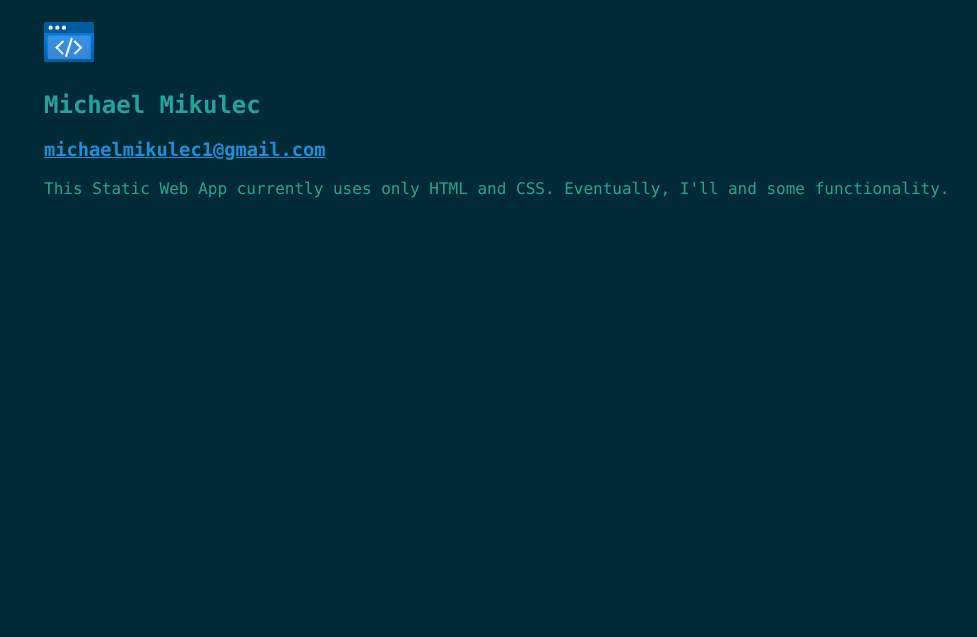
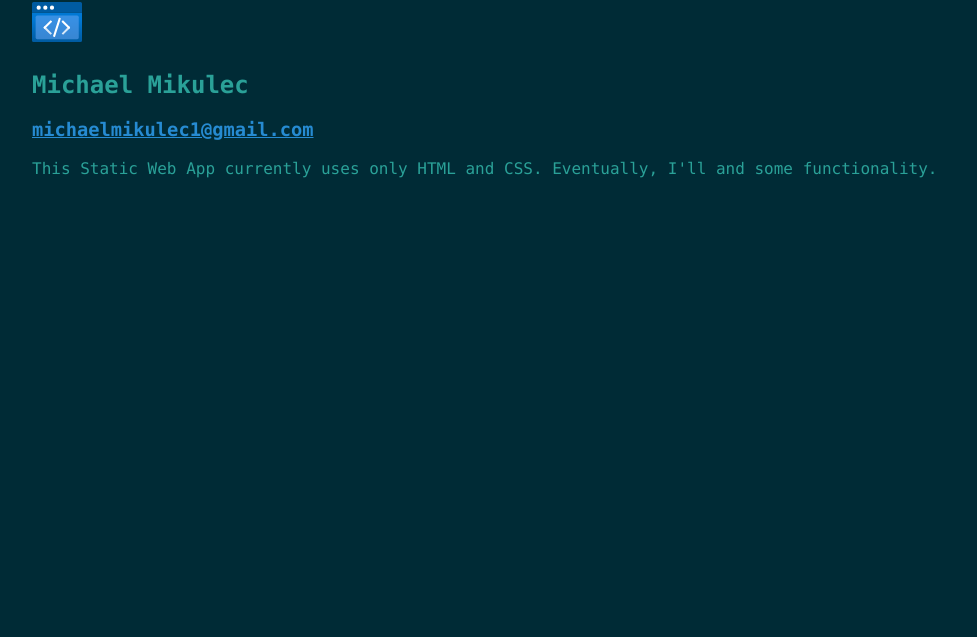
Before and after one commit to michaelmikulec/firstAzureStaticWebApp, a website: page src/index.html in a window 1280 px wide. Shown: the part 163-800 px from the top of the page, without its empty margins (16-993 px from the left). Drawn offline with Linux system fonts and the light colour scheme.

Commit message:
refactor: remove body from html and main styling in styles.css

```diff
--- a/src/styles.css
+++ b/src/styles.css
@@ -1,7 +1,7 @@
 * {
   font-family: consolas, Helvetica, sans-serif;
 }
-html, body, main {
+html, main {
   margin: 10px;
   border: 10px;
   padding: 10px;
```
